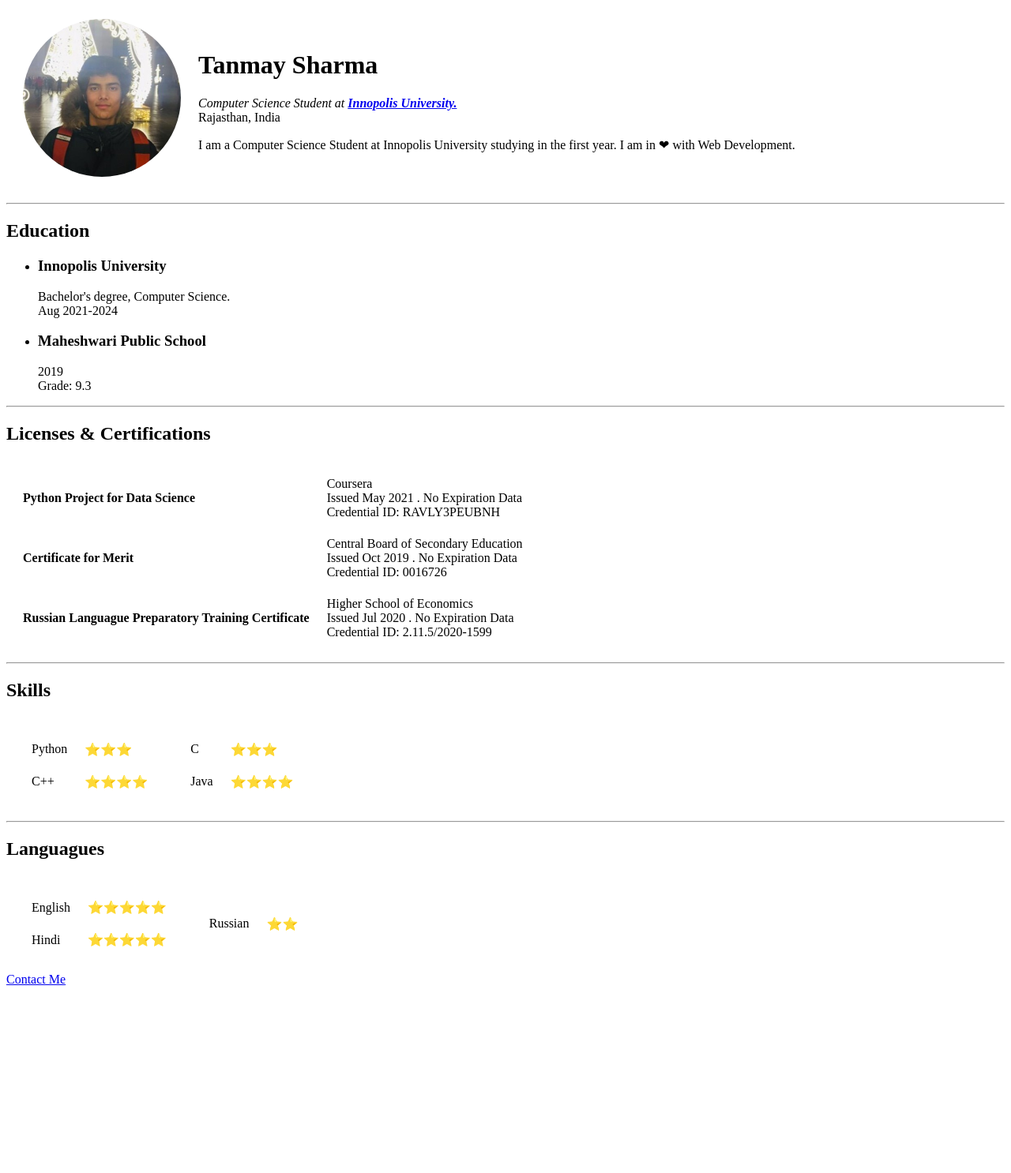
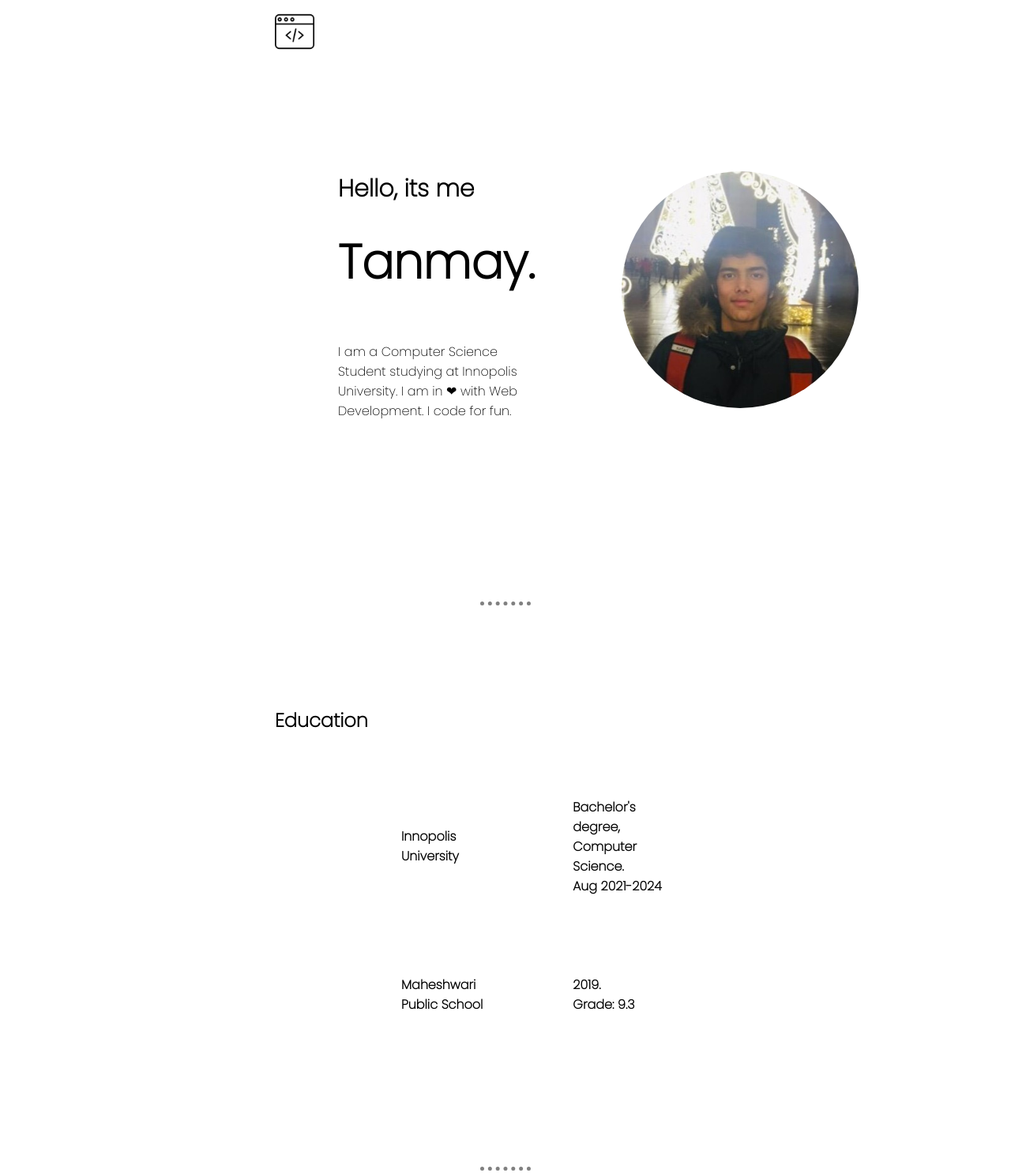
Before and after one commit to tanmaysharma2001/cv, a plain HTML site: page index.html in a window 1280 px wide. Shown: the part 5-1491 px from the top of the page at 79% size. Before the commit the page ends 1263 px from the top, so only its background shows below. Drawn offline with Linux system fonts and the light colour scheme.

Commit message:
Design Modified to the latest version using CSS - 21/03/22.

```diff
--- /dev/null
+++ b/css/styles.css
@@ -0,0 +1,58 @@
+body {
+  margin-top: 20px;
+  font-family: 'Poppins', sans-serif;
+}
+
+h1 {
+  margin-top: 0;
+}
+
+.profile-image {
+  width:300px;
+  height:300px;
+  object-fit:cover;
+  border-radius:50%;
+}
+
+.general-table {
+  font-weight: bold;
+  margin-top: 20px;
+  margin-left: 100px;
+  margin-right: 20px;
+}
+
+.top-icon {
+  height: 50px;
+  width: 50px;
+}
+
+.section {
+  margin-left: 340px;
+  margin-right: 340px;
+}
+
+h2.intro {
+  font-size: 30px;
+  display: inline-block;
+}
+
+h1.intro {
+  font-size: 60px;
+  display: inline-block;
+}
+
+p.intro {
+  display: inline-block;
+}
+
+hr {
+  border-style: none;
+  border-top-style: dotted;
+  border-color: grey;
+  border-width: 5px;
+  width: 5%;
+}
+
+.intro-container {
+  margin-top: 40px;
+}
--- a/index.html
+++ b/index.html
@@ -1,67 +1,76 @@
 <!DOCTYPE html>
-<html lang="en" dir="ltr">
+<html lang="en">
 
 <head>
-  <meta charset="utf-8">
-  <meta name="description" content="This site is a portfolio of Tanmay Sharma">
-  <meta name="keywords" content="Web Developer, Tanmay Sharma">
-  <meta name="author" content="Tanmay Sharma">
-  <meta name="viewport" content="width-device-width, initial-scale=1.0">
-  <link rel="stylesheet" href="style.css">
-  <title>Tanmay's Personal Site</title>
+  <meta charset="UTF-8">
+  <meta name="viewport" content="width=device-width, initial-scale=1.0">
+  <meta http-equiv="X-UA-Compatible" content="ie=edge">
+  <link rel="stylesheet" href="css/styles.css" />
+  <link rel="icon" href="favicon.ico">
+  <link rel="preconnect" href="https://fonts.googleapis.com">
+  <link rel="preconnect" href="https://fonts.gstatic.com" crossorigin>
+  <link href="https://fonts.googleapis.com/css2?family=Poppins:wght@200&display=swap" rel="stylesheet">
+  <title>Tanmay Sharma</title>
 </head>
 
 <body>
-  <table cellspacing="20">
+  <div class="section">
+
+    <img src="images/web-programming.png" class="top-icon">
+
+    <div class="intro-container">
+      <table cellspacing=50 cellpadding=30>
         <tr>
           <td>
-        <img src="images/tanmay.jfif" class="profileimage" alt="tanmay profile picture" />
+            <h2 class="intro">Hello, its me</h2>
+            <br>
+            <h1 class="intro">Tanmay.</h1>
+            <p class="intro">
+              I am a Computer Science Student studying at Innopolis University. I am in ❤ with Web Development. I code for fun.
+            </p>
           </td>
           <td>
-        <h1>Tanmay Sharma</h1>
-        <p>
-          <em>Computer Science Student at <strong><a href="https://innopolis.university/en/">Innopolis University.</a></strong></em>
-          <br>
-          Rajasthan, India
-        </p>
-        <p>
-          I am a Computer Science Student at Innopolis University studying in the first year. I am in ❤ with Web Development.
-        </p>
+            <img class="profile-image" src="images/tanmay.jfif">
           </td>
         </tr>
       </table>
+    </div>
 
+  </div>
+  <br>
+  <br>
+  <br>
+  <br><br>
   <hr>
+  <br>
+  <br><br><br>
 
+  <div class="section">
     <h2>Education</h2>
-
-  <p>
-    <ul>
-      <li>
-        <h3>Innopolis University</h3>
-        <p>
-          Bachelor's degree, Computer Science.
-          <br />
-          Aug 2021-2024
-        </p>
-      </li>
-      <li>
-        <h3>Maheshwari Public School</h3>
-        <p>
-          2019
-          <br />
-          Grade: 9.3
-        </p>
-      </li>
-    </ul>
-  </p>
-
-
-  <hr />
-
-  <h2>Licenses & Certifications</h2>
-
-  <table cellspacing="20">
+    <div class="general-table">
+      <table cellspacing=20 cellpadding=40>
+        <tr>
+          <td>Innopolis University</td>
+          <td>Bachelor's degree, Computer Science.<br>Aug 2021-2024</td>
+        </tr>
+        <tr>
+          <td>Maheshwari Public School</td>
+          <td>2019.<br>Grade: 9.3</td>
+        </tr>
+      </table>
+    </div>
+  </div>
+  <br>
+  <br>
+  <br>
+  <br><br>
+  <hr>
+  <br>
+  <br><br><br>
+  <div class="section">
+    <h2>Licenses and Certifications</h2>
+    <div class="general-table">
+      <table cellspacing="20" cellpadding="40">
         <tbody>
           <tr>
             <td>
@@ -101,12 +110,20 @@
           </tr>
         </tbody>
       </table>
+    </div>
+  </div>
+  <br>
+  <br>
+  <br>
+  <br><br>
+  <hr>
+  <br>
+  <br><br><br>
+  <div class="section">
+    <h2>Skills</h2>
+    <div class="general-table">
 
-  <hr />
-
-  <h2>Skills</h2>
-
-  <table cellspacing="10">
+      <table cellspacing="20" cellpadding="40">
         <tr>
           <td>
             <table cellspacing="20">
@@ -151,11 +168,20 @@
         </tr>
       </table>
 
-  <hr />
+    </div>
 
+  </div>
+  <br>
+  <br>
+  <br>
+  <br><br>
+  <hr>
+  <br>
+  <br><br><br>
+  <div class="section">
     <h2>Languagues</h2>
-
-  <table cellspacing="10">
+    <div class="general-table">
+      <table cellspacing="20" cellpadding="40">
         <tr>
           <td>
             <table cellspacing="20">
@@ -192,9 +218,11 @@
         </tr>
       </table>
 
-  <a href="contact.html">Contact Me</a>
 
+    </div>
 
+  </div>
+  <a href="https://www.flaticon.com/free-icons/code" title="code icons">Code icons created by Icongeek26 - Flaticon</a>
 </body>
 
 </html>
--- a/style.css
+++ /dev/null
@@ -1,6 +0,0 @@
-.profileimage {
-  width:200px;
-  height:200px;
-  object-fit:cover;
-  border-radius:50%;
-}
```
Also changed, not shown: images/web-programming.png (added). Lines whose indentation alone changed are shown as unchanged.
